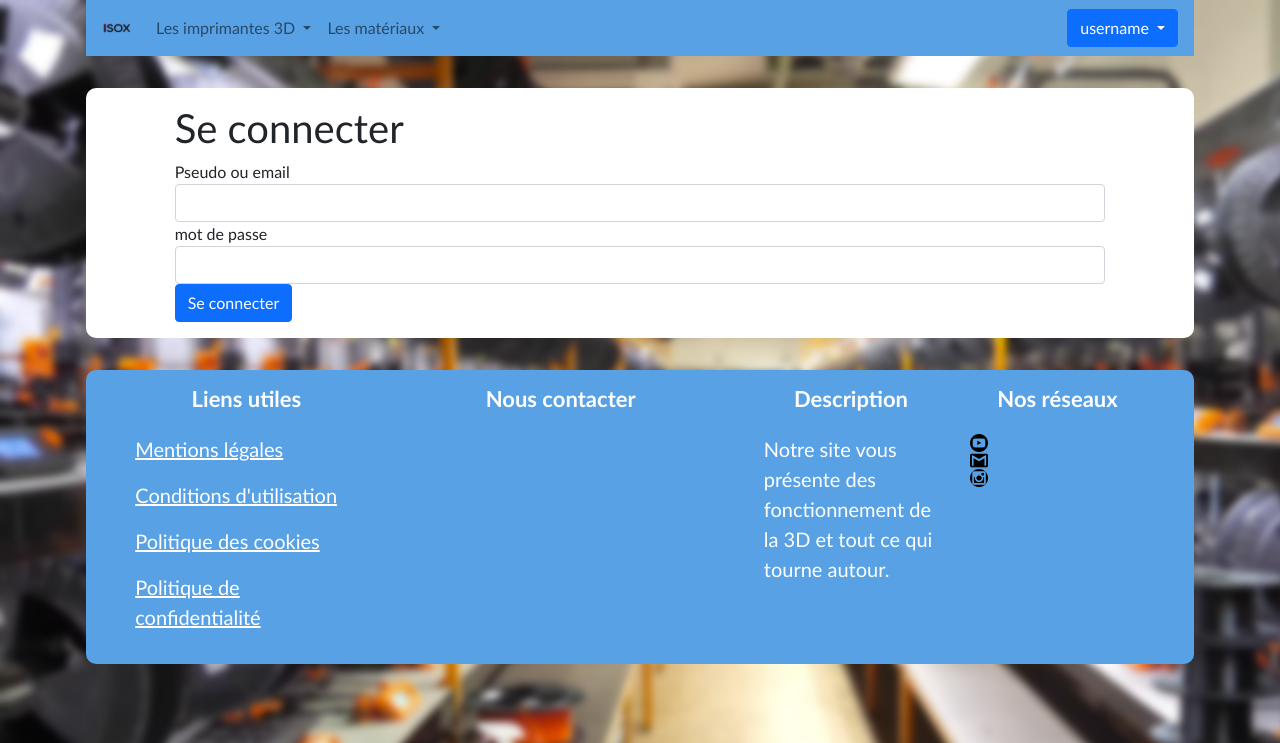
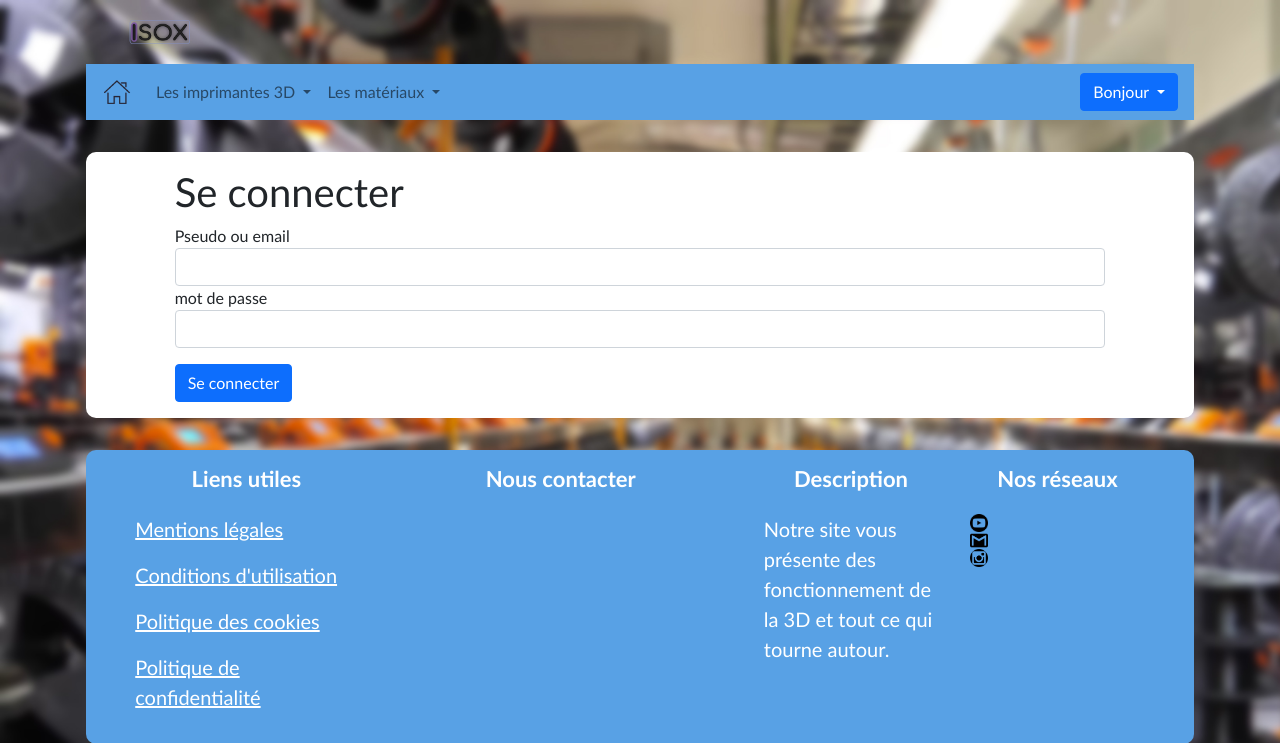
Before and after one commit to theomeunier/impr, a PHP site: page /forum/login.php in a window 1280 px wide. Shown: the top 743 px of the page. Run offline with PHP 8.4, Linux system fonts and the light colour scheme; the visitor is signed in with stand-in values (Sample User, id 1); style sheets or scripts are compiled from the project's sources.

Commit message:
workflow user

```diff
--- a/forum/account.php
+++ b/forum/account.php
@@ -5,7 +5,6 @@
 
     if (!$userConnected) {
         $_SESSION['flash']['danger'] = "Erreur de connexion";
-
         header('Location: ../index.php');
     }
 
--- a/forum/login.php
+++ b/forum/login.php
@@ -11,26 +11,41 @@ ob_start();
 if(!empty($_POST) && !empty($_POST['username']) && !empty($_POST ['password'])) {
     $errors = [];
 
-    $req = $pdo->prepare('SELECT * FROM users WHERE usermane = :username OR email = :useranme');
-    $req->execute(['username ' => $_POST['username']]);
+    $req = $pdo->prepare('SELECT * FROM user WHERE username = :username OR email = :username');
+    $req->execute(['username'=> $_POST['username']]);
     $user = $req->fetch();
 
     if(empty($user)) {
         $errors['username'] = 'Mauvais pseudo ou email';
     }
 
-    $checkPassword = password_verify($_POST['password'], PASSWORD_BCRYPT);
-    if($checkPassword) {
+    $checkPassword = password_verify($_POST['password'], $user->password);
+    if(!$checkPassword) {
         $errors['password'] = 'Mauvais mot de passe';
     }
 
-    $_SESSION['auth'] = $user;
-
-    header('Location: /forum/account.php');
+    if (empty($errors)) {
+        session_start();
+        $_SESSION['auth'] = $user;
+        header('Location: /forum/account.php');
+    }
 }
 ?>
 
 <h1>Se connecter</h1>
+
+<?php if (!empty($errors)): ?>
+    <div class="alert alert-danger">
+        <ul>
+            <?php foreach ($errors as $error): ?>
+                <li>
+                    <?php echo $error; ?>
+                </li>
+            <?php endforeach; ?>
+        </ul>
+    </div>
+<?php endif; ?>
+
 <form action="#" method="POST">
     <div class="forum-group">
         <label for="username">Pseudo ou email</label>
@@ -40,7 +55,7 @@ if(!empty($_POST) && !empty($_POST['username']) && !empty($_POST ['password']))
         <label for="password">mot de passe</label>
         <input type="password" id="password" name="password" class="form-control"/>
     </div>
-    <button type="submit" class="btn btn-primary">Se connecter</button>
+    <button type="submit" class="btn btn-primary mt-3">Se connecter</button>
 </form>
 
 <?php
--- a/template.php
+++ b/template.php
@@ -27,14 +27,18 @@ if (isset($_SESSION['flash'])) : ?>
     <link rel="icon" href="image/png/logo_isox3.png"/>
 </head>
 <body>
+<div>
+    <img class="image-header" src="/image/Logo_isox1.png" alt="logo site">
+</div>
 <div class="container">
     <nav class="navbar navbar-expand-lg navbar-light sticky-top" style="background-color: #58a1e5;">
         <div class="container-fluid">
             <a class="navbar-brand" href="#">
-                <img src="/image/Logo_isox1.png" width="30" height="30" class="d-inline-block align-top" alt=""
-                     loading="lazy">
+                <img src="/image/logoacc.png" width="30" height="30" class="d-inline-block align-top" alt=""
+                     loading="lazy" onclick="window.location='/index.php'"/">
             </a>
-            <button class="navbar-toggler" type="button" data-toggle="collapse" data-target="#navbarSupportedContent"
+            <button class="navbar-toggler mr-3" type="button" data-toggle="collapse"
+                    data-target="#navbarSupportedContent"
                     aria-controls="navbarSupportedContent" aria-expanded="false" aria-label="Toggle navigation">
                 <span class="navbar-toggler-icon"></span>
             </button>
@@ -73,56 +77,24 @@ if (isset($_SESSION['flash'])) : ?>
                     </li>
                 </ul>
                 <div class="d-flex">
-                    <?php if($_SESSION['auth']): ?>
+                    <?php if ($_SESSION['auth']): ?>
                         <div class="btn-group" role="group">
-                            <button id="btnGroupDrop1" type="button" class="btn btn-primary dropdown-toggle" data-toggle="dropdown" aria-expanded="false">
-                                username
+                            <button id="btnGroupUserConnected" type="button" class="btn btn-primary dropdown-toggle" data-toggle="dropdown" aria-expanded="false">
+                                Bonjour <?php echo $_SESSION['auth']->username; ?>
                             </button>
-                            <ul class="dropdown-menu" aria-labelledby="btnGroupDrop1">
+                            <ul class="dropdown-menu" aria-labelledby="btnGroupUserConnected">
                                 <li><a class="dropdown-item" href="forum/account.php">Mon compte</a></li>
-                                <li><a class="dropdown-item" href="forum/logout.php">Se déconnecter</a></li>
+                                <li><a class="dropdown-item" href="forum/logout.php">Se déconnecté</a></li>
                             </ul>
                         </div>
                     <?php else: ?>
-                        <a href="forum/login.php" type="button" class="btn btn-primary">Se connecter</a>
+                        <a href="/forum/register.php" type="button" class="btn btn-primary mr-3">Crée un compte</a>
+                        <a href="/forum/login.php" type="button" class="btn btn-primary mr-3">Se connecter</a>
                     <?php endif; ?>
                 </div>
             </div>
         </div>
     </nav>
-
-    <!-- <header>
-        <div>
-            <img class="image-header" src="/image/Logo_isox1.png" alt="logo site">
-        </div>
-        <nav class="nav-menu">
-            <ul>
-                <li class="menu-acc">
-                    <img class="image-menu" src="/image/logoacc.png" alt="logo acceuil"
-                         onclick="window.location='/index.php'"/>
-                </li>
-                <li>
-                    <a href="/imprimante/index.php">Les imprimantes 3D</a>
-                    <ul class="unroll">
-                        <li><a href="/imprimante/fdm.php">FDM</a></li>
-                        <li><a href="/imprimante/sla.php">SLA</a></li>
-                        <li><a href="/imprimante/polyjet.php">Polyjet</a></li>
-                    </ul>
-                </li>
-                <li>
-                    <a href="/materiaux/index.php">Les matériaux</a>
-                    <ul class="unroll">
-                        <li><a href="/materiaux/pla.php">PLA</a></li>
-                        <li><a href="/materiaux/abs.php">ABS</a></li>
-                        <li><a href="/materiaux/hips.php">HIPS</a></li>
-                        <li><a href="/materiaux/resines.php">les resines</a></li>
-                    </ul>
-                </li>
-                <li><a href="/stl/index.php">STL</a></li>
-                <li><a href="/maintenance.php">forum</a></li>
-            </ul>
-        </nav>
-    </header> -->
     <section class="content_wrapper">
         <?php echo $content; ?>
     </section>
```
Also changed, not shown: forum/register.php (+15 -4 lines).
